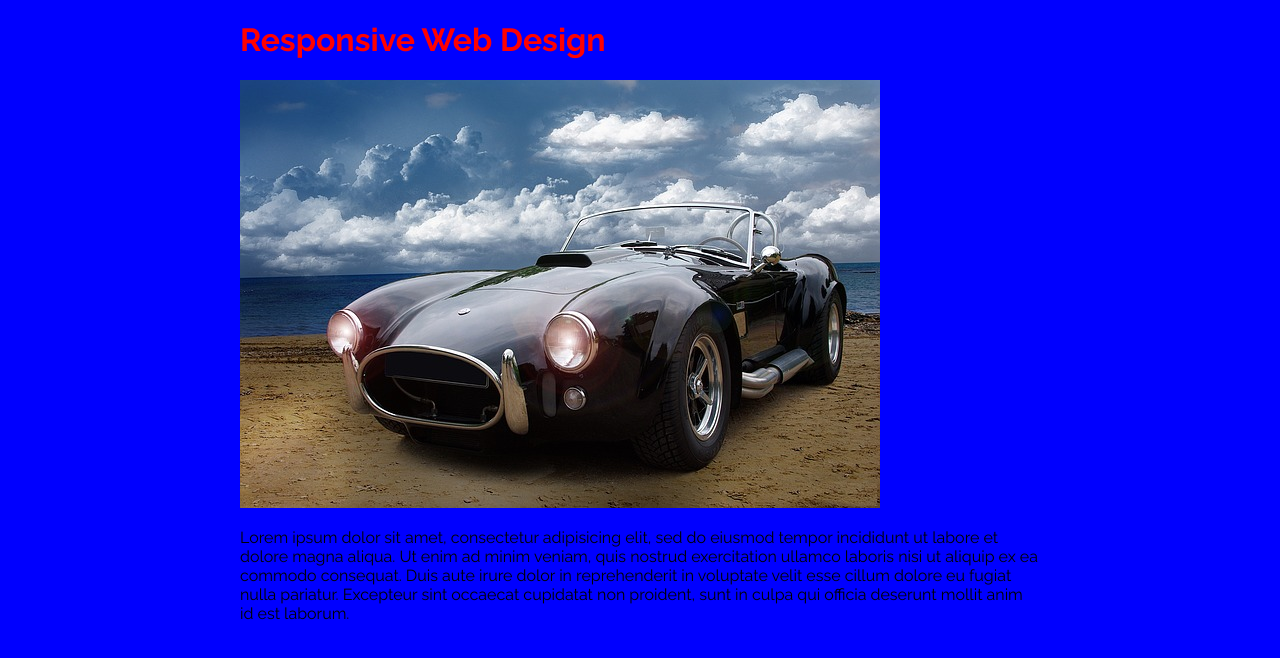
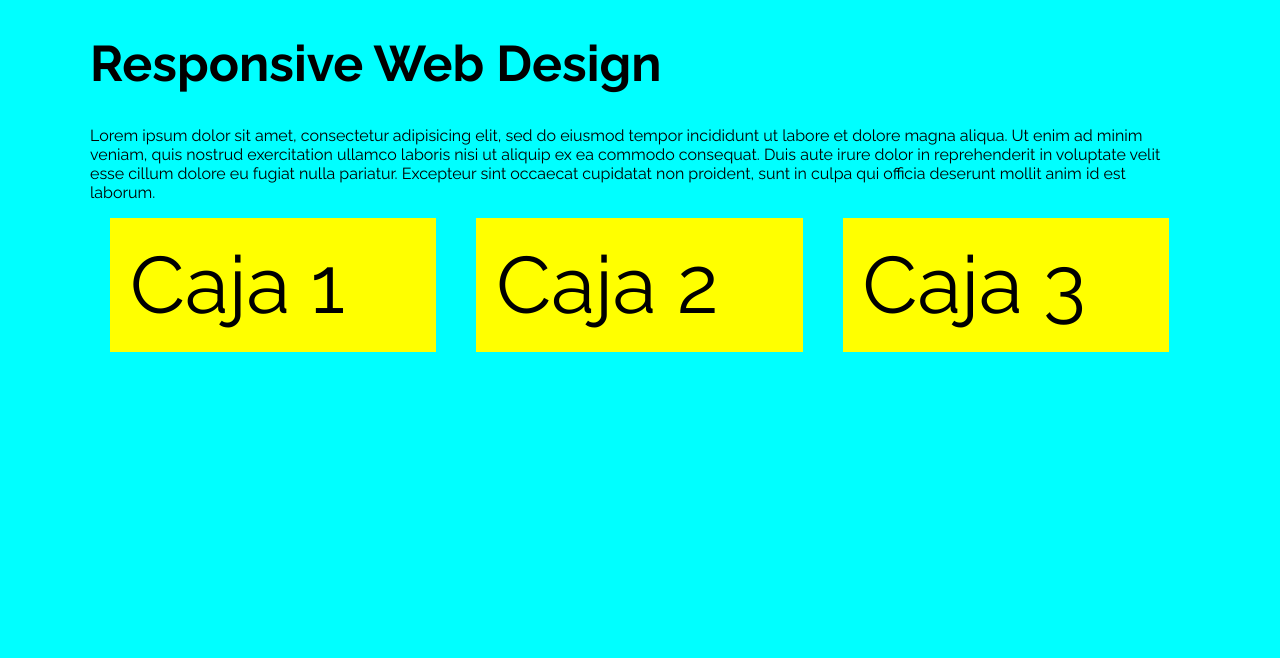
Before and after one commit to Maricorazo95/responsive_web_design, a plain HTML site: page index.html in a window 1280 px wide. Drawn offline with Linux system fonts and the light colour scheme.

Commit message:
020119- MediaQueries

```diff
--- a/css/estilos.css
+++ b/css/estilos.css
@@ -1,45 +1,46 @@
-body{
+html {
+    box-sizing: border-box;
+  }
+  *, *:before, *:after {
+    box-sizing: inherit;
+  }
+  body {
     font-family: 'Raleway', sans-serif;
+  }
+  h1 {
+    font-size: 50px;
     font-weight: 700;
   }
-p{
-    font-weight: 400;
+
+  .contenido-inferior::after {
+    clear: both;
+    display: block;
+    content: '';
   }
-img{
-    max-width: 100%;
+  div.caja{
+      padding: 0 20px;
+      margin-bottom: 20px;
   }
-
-@media only screen and (max-width:599px){
-    body{
-        background-color: orange;
+  div.caja div.contenido {
+    background-color: yellow;
+    padding: 20px;
   }
-    h1{
-        color: white;
-    }
-    p{
-        text-align: justify;
-    }
-}
-@media only screen and (min-width: 600px) and (max-width:799px){
+  @media only screen and (min-width:500px){
       body{
           background-color: purple;
-    }
-    h1{
-        text-align: center;
-    }
-    img{
-        float: right;
       }
   }
   @media only screen and (min-width:800px){
     body{
-        background-color: blue;
+        background-color: cyan;
     }
-    h1{
-        color: red;
+    div.caja {
+        width: 33.3%;
+        float: left;
+        font-size: 80px;
     }
-    .contenedor{
-        max-width: 800px;
+    div.contenedor {
+        max-width: 1100px;
         margin: 0 auto;
     }
 }
--- a/index.html
+++ b/index.html
@@ -3,16 +3,31 @@
   <head>
     <meta charset="utf-8">
     <title>Responsive Web Design</title>
+    <meta name="viewport" content="width=device-width, initial-scale=1.0, user-scalable=no">
     <link rel="stylesheet" href="css/estilos.css" media="screen" title="no title">
     <link href="https://fonts.googleapis.com/css?family=Raleway:400,700,900" rel="stylesheet">
   </head>
   <body>
     <div class="contenedor">
           <h1>Responsive Web Design</h1>
-          <img src="auto.jpg">
           <p>
             Lorem ipsum dolor sit amet, consectetur adipisicing elit, sed do eiusmod tempor incididunt ut labore et dolore magna aliqua. Ut enim ad minim veniam, quis nostrud exercitation ullamco laboris nisi ut aliquip ex ea commodo consequat. Duis aute irure dolor in reprehenderit in voluptate velit esse cillum dolore eu fugiat nulla pariatur. Excepteur sint occaecat cupidatat non proident, sunt in culpa qui officia deserunt mollit anim id est laborum.
           </p>
+          <div class="caja">
+            <div class="contenido">
+              Caja 1
+            </div>
+          </div>
+          <div class="caja">
+            <div class="contenido">
+              Caja 2
+            </div>
+          </div>
+          <div class="caja">
+            <div class="contenido">
+              Caja 3
+            </div>
+          </div>
     </div>
 
 
```
Lines whose indentation alone changed are shown as unchanged.
